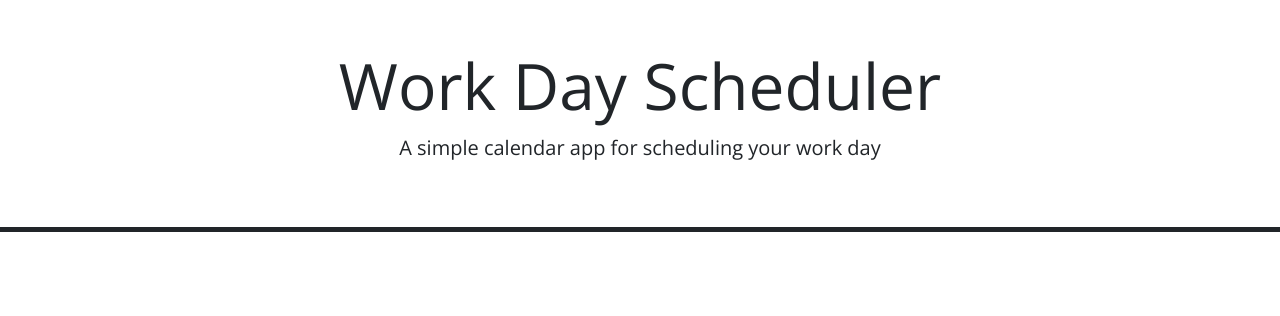
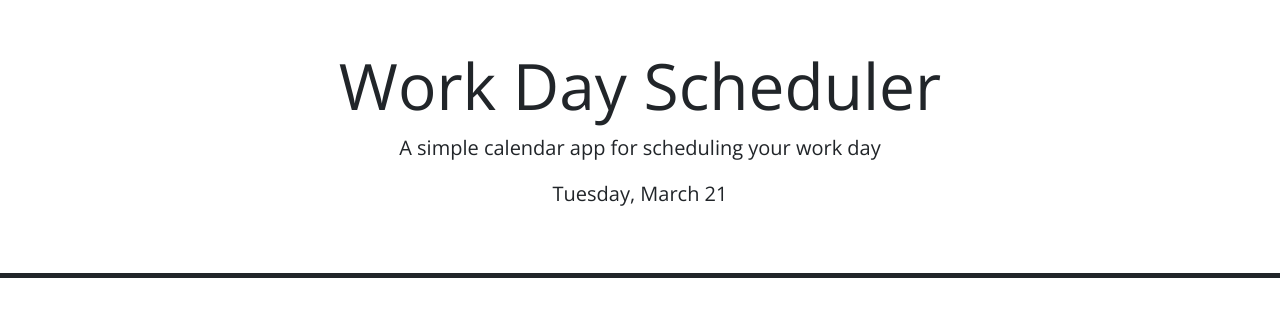
Before and after one commit to Nakisa-Alipour/Work-Day-Scheduler, a plain HTML site: page index.html in a window 1280 px wide. Drawn offline with nearby package versions, Linux system fonts and the light colour scheme; files that its build step writes are made by us from their sources.

Commit message:
Update index.html
corrected the js and css links

```diff
--- a/index.html
+++ b/index.html
@@ -18,7 +18,7 @@
       href="https://fonts.googleapis.com/css?family=Open+Sans&display=swap"
       rel="stylesheet"
     />
-    <link rel="stylesheet" href="style.css" />
+    <link rel="stylesheet" href="./assets/CSS/style.css" />
     <title>Work Day Scheduler</title>
   </head>
 
@@ -159,6 +159,6 @@
       crossorigin="anonymous"
     ></script>
 
-    <script src="script.js"></script>
+    <script src="./assets/JS/script.js"></script>
   </body>
 </html>
```
